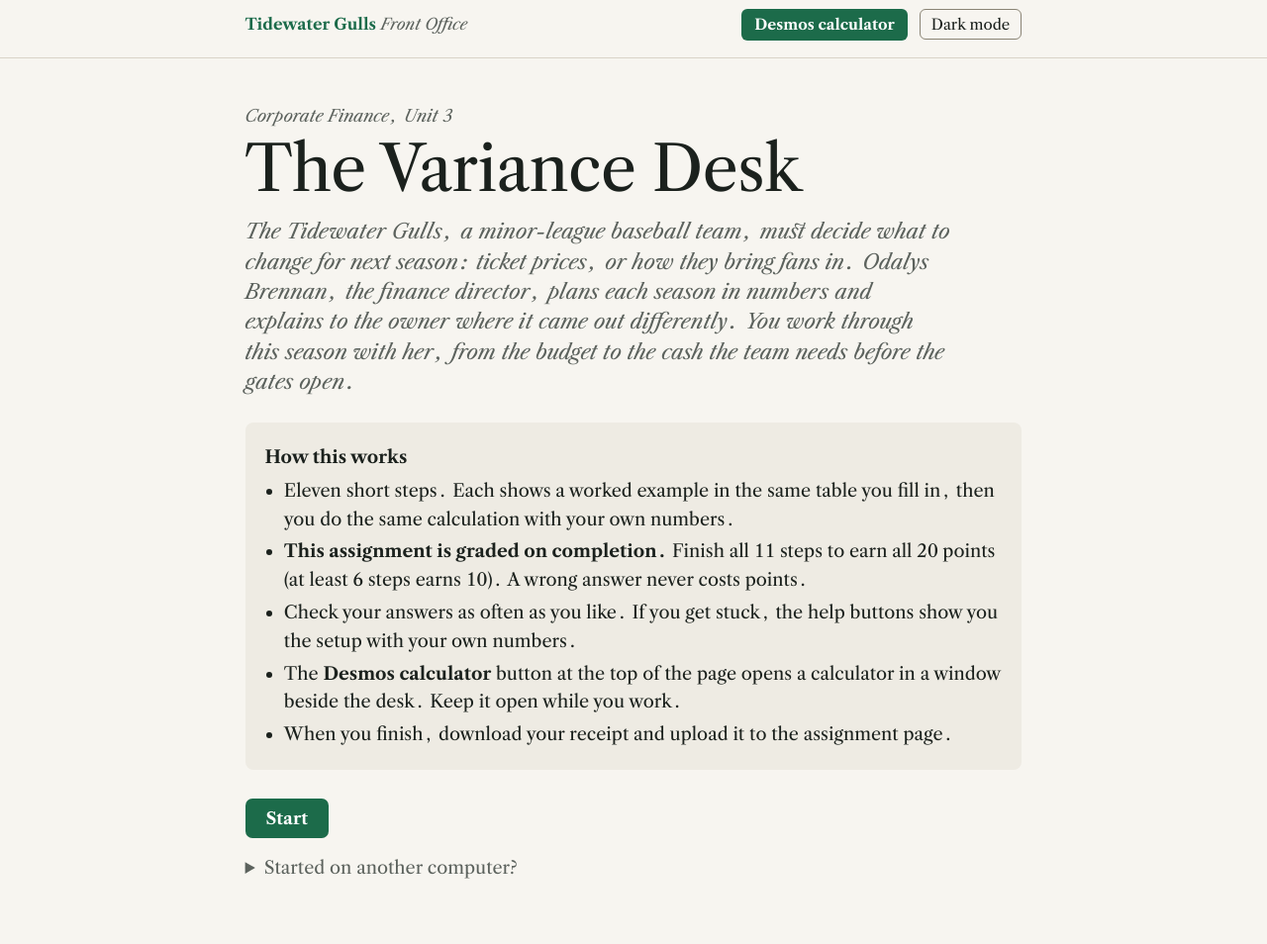
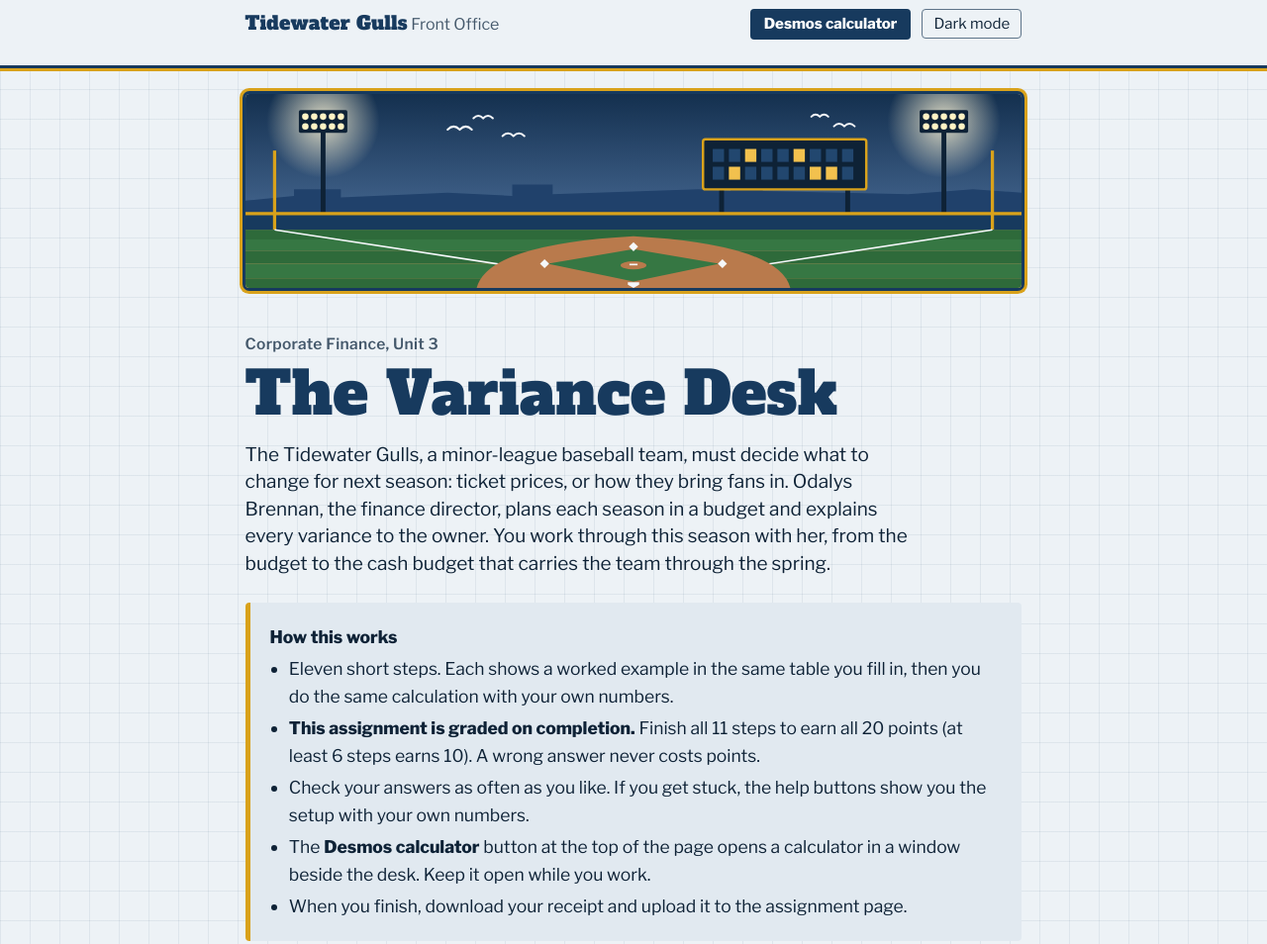
Before and after one commit to RizeComputerScience/finan4-variance-desk, a plain HTML site: page index.html in a window 1280 px wide. Shown: the top 954 px of the page at 99% size. Drawn offline with nearby package versions, Linux system fonts and the light colour scheme; a web font is replaced by a local one.

Commit message:
Distinct look per desk; industry terms; new steps in U5, U10, U12 (peer review 2026-11-18)

```diff
--- a/config.js
+++ b/config.js
@@ -9,7 +9,10 @@
      split2), and a cash budget (cash1, cash2). One light check, one exam-style check, the note.
    - Cut from the desk: the walkthrough, spending per fan (never taught, never tested), two of the three light checks.
    - Seeded answers never equal a reading answer or a worked-example answer (FORBID below; core_test checks it).
-   The previous version is in v2-archive/. seedVersion 3 and version 3: progress and receipts from v2 do not carry over. */
+   The previous version is in v2-archive/. seedVersion 3 and version 3: progress and receipts from v2 do not carry over.
+   2026-11-18 (peer review): wording only, to use the industry names the reading now introduces (budget variance, volume
+   variance, price variance, cash budget). Steps, logic, line labels and version unchanged; pre-edit copy in
+   v-archive-2026-11-18/. */
 (function (root) {
   'use strict';
   const QUIZ = [
@@ -34,13 +37,13 @@
   const STEPS = [
     { id: 'bud1', label: 'Ticket budget', kind: 'task' },
     { id: 'bud2', label: 'Food cost budget', kind: 'task' },
-    { id: 'var1', label: 'Tickets against budget', kind: 'task' },
-    { id: 'var2', label: 'Costs against budget', kind: 'task' },
+    { id: 'var1', label: 'Ticket revenue variance', kind: 'task' },
+    { id: 'var2', label: 'Food cost variance', kind: 'task' },
     { id: 'q1', label: 'Quick check', kind: 'check', quiz: 0 },
     { id: 'split1', label: 'Fans or prices?', kind: 'task' },
     { id: 'split2', label: 'Cars or prices?', kind: 'task' },
-    { id: 'cash1', label: 'Cash, January to March', kind: 'task' },
-    { id: 'cash2', label: 'Cash, April to June', kind: 'task' },
+    { id: 'cash1', label: 'Cash budget, January to March', kind: 'task' },
+    { id: 'cash2', label: 'Cash budget, April to June', kind: 'task' },
     { id: 'q2', label: 'Exam-style question', kind: 'check', quiz: 1 },
     { id: 'note', label: 'Your note', kind: 'note' },
   ];
@@ -164,13 +167,13 @@
       body: `<p>Food and supplies cost the Gulls <b>${m(t.AC)}</b> this season. The budget planned <b>${pr(t.Cf)}</b> a fan for <b>${n0(t.Y)} fans</b>. Was food cost above or below the budget?</p>`,
       choice: { legend: 'Is the food cost variance favorable or unfavorable?', options: FU } }),
     split1: (t) => ({ title: 'Fans or prices?', place: 'The owner asks whether the ticket gap came from the crowd or the price.',
-      body: `<p>Split the ticket variance into its two parts. The budget planned <b>${n0(t.Y)} fans</b> at <b>${pr(t.Pb)}</b>, and <b>${n0(t.X)} fans</b> came at <b>${pr(t.Pa)}</b>. The volume part is done for you.</p>` }),
+      body: `<p>Split the ticket revenue variance into its volume variance and its price variance. The budget planned <b>${n0(t.Y)} fans</b> at <b>${pr(t.Pb)}</b>, and <b>${n0(t.X)} fans</b> came at <b>${pr(t.Pa)}</b>. The volume part is done for you.</p>` }),
     split2: (t) => ({ title: 'Cars or prices?', place: 'The Gulls also sell parking.',
-      body: `<p>The budget planned <b>${n0(t.Yp)} cars</b> at <b>${pr(t.Pp)}</b>. The season parked <b>${n0(t.Xp)} cars</b> at <b>${pr(t.Pp2)}</b>. Split the parking variance into its two parts.</p>`,
-      choice: { legend: 'Which part moved parking revenue more?', options: [['vol', 'The number of cars (the volume part)'], ['price', 'The price (the price part)']] } }),
+      body: `<p>The budget planned <b>${n0(t.Yp)} cars</b> at <b>${pr(t.Pp)}</b>. The season parked <b>${n0(t.Xp)} cars</b> at <b>${pr(t.Pp2)}</b>. Split the parking revenue variance into its volume variance and its price variance.</p>`,
+      choice: { legend: 'Which variance moved parking revenue more?', options: [['vol', 'The number of cars (the volume variance)'], ['price', 'The price (the price variance)']] } }),
     cash1: (t) => ({ title: 'Cash before the gates open', place: 'Odalys needs to know the team can pay its bills before the season starts.',
-      body: `<p>The Gulls pay staff and repair crews all spring, before the crowds bring cash in. They start January with <b>${m(t.S0)}</b>. How much cash is left at the end of March? Two months are done for you.</p>` }),
-    cash2: (t) => ({ title: 'Cash into the season', place: 'Odalys carries the plan from April to June.',
+      body: `<p>The Gulls pay staff and repair crews all spring, before the crowds bring cash in. They start January with <b>${m(t.S0)}</b>. Build the cash budget: how much cash is left at the end of March? Two months are done for you.</p>` }),
+    cash2: (t) => ({ title: 'Cash into the season', place: 'Odalys carries the cash budget from April to June.',
       body: '<p>Each month starts with the cash the month before ended with, so April starts with your end of March. Fill in April to June, then find the lowest month of all six.</p>',
       choice: { legend: 'Which month, January to June, ends with the least cash?', options: MONTHS.map((mo, i) => [String(i), mo]) } }),
   };
@@ -250,8 +253,8 @@
     if (t.id === 'bud2') return `Food and supplies should cost ${m(t.answer)}. If the crowd or the cost per fan changes, Odalys will see which one moved.`;
     if (t.id === 'var1') return `Ticket revenue came in ${m(Math.abs(t.answer))} ${t.answer < 0 ? 'below' : 'above'} the budget, ${t.decision === 'fav' ? 'a favorable' : 'an unfavorable'} variance.`;
     if (t.id === 'var2') return `Food cost came in ${m(Math.abs(t.answer))} ${t.answer < 0 ? 'below' : 'above'} the budget. For a cost, that is ${t.decision === 'fav' ? 'favorable' : 'unfavorable'}.`;
-    if (t.id === 'split1') return `${t.vol < 0 ? 'Fewer' : 'More'} fans moved ticket revenue by ${sgn(t.vol)}, and the ${t.price > 0 ? 'higher' : 'lower'} price moved it by ${sgn(t.price)}. Together they make the ${sgn(t.answer)} you found for tickets against the budget.`;
-    if (t.id === 'split2') return `The ${t.decision === 'vol' ? 'number of cars' : 'price'} moved parking revenue more: ${sgn(t.vol)} from cars and ${sgn(t.price)} from price.`;
+    if (t.id === 'split1') return `${t.vol < 0 ? 'Fewer' : 'More'} fans gave a volume variance of ${sgn(t.vol)}, and the ${t.price > 0 ? 'higher' : 'lower'} price gave a price variance of ${sgn(t.price)}. Together they make the ${sgn(t.answer)} ticket revenue variance you found earlier.`;
+    if (t.id === 'split2') return `The ${t.decision === 'vol' ? 'volume variance, from the number of cars,' : 'price variance'} moved parking revenue more: ${sgn(t.vol)} from cars and ${sgn(t.price)} from price.`;
     if (t.id === 'cash1') return `The Gulls end March with ${m(t.answer)}, down from ${m(t.S0)} in January.`;
     if (t.id === 'cash2') return `Cash bottoms out at ${m(t.end[Number(t.decision)])} in ${MONTHS[Number(t.decision)]}. That is the month Odalys needs a cushion for, so she can arrange a loan in advance.`;
   }
@@ -271,11 +274,11 @@
     calcPlaceholder: '60*4000*12',
     story: { title: 'The Variance Desk', kicker: 'Corporate Finance, Unit 3', company: 'Tidewater Gulls', team: 'Front Office',
       from: 'Odalys Brennan', fromTitle: 'finance director, Tidewater Gulls',
-      dek: 'The Tidewater Gulls, a minor-league baseball team, must decide what to change for next season: ticket prices, or how they bring fans in. Odalys Brennan, the finance director, plans each season in numbers and explains to the owner where it came out differently. You work through this season with her, from the budget to the cash the team needs before the gates open.',
+      dek: 'The Tidewater Gulls, a minor-league baseball team, must decide what to change for next season: ticket prices, or how they bring fans in. Odalys Brennan, the finance director, plans each season in a budget and explains every variance to the owner. You work through this season with her, from the budget to the cash budget that carries the team through the spring.',
       whatBox: '',
       stepsLine: 'Eleven short steps. Each shows a worked example in the same table you fill in, then you do the same calculation with your own numbers.' },
     steps: STEPS, quiz: QUIZ, walk: null, buildTasks, taskView, judgeTask, helpText, praise, selfAnswer, selfWrong,
     note: { title: 'A note for the owner', label: 'Your note to Odalys', minWords: 30, receiptHeading: 'Note to the finance director',
-      prompt: 'The owner wants one paragraph before next season’s planning meeting. Was this season’s ticket gap mostly about the crowd or about the price, and what should next season’s plan change because of it?' },
+      prompt: 'The owner wants one paragraph before next season’s planning meeting. Was this season’s ticket revenue variance mostly volume variance (the crowd) or price variance, and what should next season’s plan change because of it?' },
   };
 })(typeof window !== 'undefined' ? window : globalThis);
--- a/desk-engine.js
+++ b/desk-engine.js
@@ -190,7 +190,7 @@
 <header class="bar"><div class="bar-in"><div class="brand"><b>${esc(ST.company)}</b> ${esc(ST.team || '')}</div>
 <a class="btn-calc desmos-open" id="calcBtn" href="${DESMOS}" target="desmos" rel="noopener">Desmos calculator<span class="sr-only"> (opens in a new window)</span></a>
 <button class="btn-quiet" id="themeBtn" type="button" aria-pressed="false">Dark mode</button></div>
-<nav class="steps" aria-label="Steps"><ol id="stepNav"></ol></nav><p class="navnote" id="navnote" hidden>Move between steps at any time. Finished steps turn green.</p></header>
+<nav class="steps" aria-label="Steps"><ol id="stepNav"></ol></nav><p class="navnote" id="navnote" hidden>Move between steps at any time. Finished steps are filled in.</p></header>
 <main id="main" tabindex="-1"><div id="view"></div></main>
 <footer><p>${esc(ST.kicker)}. Your progress is saved in this browser.<span id="codeNote"></span></p></footer><div class="sr-only" aria-live="polite" id="announce"></div>`);
   const view = $('#view');
@@ -261,9 +261,12 @@
       + (next ? `<button type="button" class="btn" data-go="${next.id}">Next: ${esc(next.label)} →</button>` : '');
     pg.querySelectorAll('[data-go]').forEach((b) => b.addEventListener('click', () => go(b.dataset.go)));
   }
+  // Usage counter (rize-usage.js, optional): page-level moments only, never the code or an answer.
+  const usage = (ev, d) => { try { if (root.rizeUsage && !S.practice) root.rizeUsage.mark(ev, d); } catch (e) { /* never break the desk */ } };
   function go(id) {
     if (!S.code) return showStart();
     S.at = id; saveState(); const s = D.STEPS[stepIdx(id)];
+    usage('step', id === 'receipt' ? 'receipt' : stepIdx(id) + 1);
     if (id === 'receipt') showReceipt(); else if (s.kind === 'walk') showWalk(s); else if (s.kind === 'check') showCheck(s); else if (s.kind === 'note') showNote(s); else showTask(s);
     renderNav(); renderPager(id); $('#main').focus({ preventScroll: true }); root.scrollTo(0, 0);
   }
@@ -426,10 +429,15 @@
     const payload = D.makePayload(S.code, S.log, S.memo); const done = doneCount(), pts = D.pointsFor(done), n = D.STEPS.length;
     const cols = Math.min(5, Math.ceil(n / 2)), rowsN = Math.ceil(n / cols), boxW = Math.floor((1040 - (cols - 1) * 12) / cols);
     const cv = document.createElement('canvas'); cv.width = 1200; cv.height = 1000 + rowsN * 92; const g = cv.getContext('2d'); const H = cv.height;
-    g.fillStyle = '#F7F5F0'; g.fillRect(0, 0, 1200, H); g.strokeStyle = '#1C6B4A'; g.lineWidth = 6; g.strokeRect(24, 24, 1152, H - 48); g.lineWidth = 1.5; g.strokeRect(38, 38, 1124, H - 76);
-    g.fillStyle = '#1C6B4A'; g.font = 'italic 24px Georgia, serif'; g.fillText(ST.company + ' ' + (ST.team || '') + '  ·  ' + ST.kicker, 80, 100);
+    // Frame and paper come from the theme (--receipt-frame, --receipt-paper on :root), read at render time; an unset or
+    // unreadable value falls back to the default green on cream. Colors are decoration only: verify.html reads the data chunk.
+    const themeCol = (name, dflt) => { let v = ''; try { v = getComputedStyle(document.documentElement).getPropertyValue(name).trim(); } catch (e) { v = ''; }
+      g.fillStyle = dflt; if (v) g.fillStyle = v; const out = g.fillStyle; g.fillStyle = dflt; return out; };
+    const FRAME = themeCol('--receipt-frame', '#1C6B4A'), PAPER = themeCol('--receipt-paper', '#F7F5F0');
+    g.fillStyle = PAPER; g.fillRect(0, 0, 1200, H); g.strokeStyle = FRAME; g.lineWidth = 6; g.strokeRect(24, 24, 1152, H - 48); g.lineWidth = 1.5; g.strokeRect(38, 38, 1124, H - 76);
+    g.fillStyle = FRAME; g.font = 'italic 24px Georgia, serif'; g.fillText(ST.company + ' ' + (ST.team || '') + '  ·  ' + ST.kicker, 80, 100);
     g.fillStyle = '#1B211D'; g.font = '58px Georgia, serif'; g.fillText(ST.title, 80, 172); g.fillStyle = '#5C625D'; g.font = '30px Georgia, serif'; g.fillText('Desk code ' + fmtCode(S.code), 80, 244);
-    g.fillStyle = done === n ? '#1C6B4A' : '#8A5A00'; g.fillRect(80, 306, 1040, 96); g.fillStyle = '#FFFFFF'; g.font = 'bold 44px Georgia, serif'; g.fillText('Points: ' + pts + ' / ' + D.POINTS, 108, 370);
+    g.fillStyle = done === n ? FRAME : '#8A5A00'; g.fillRect(80, 306, 1040, 96); g.fillStyle = '#FFFFFF'; g.font = 'bold 44px Georgia, serif'; g.fillText('Points: ' + pts + ' / ' + D.POINTS, 108, 370);
     g.font = '24px Georgia, serif'; g.textAlign = 'right'; g.fillText(done + ' of ' + n + ' steps complete · graded on completion', 1092, 366); g.textAlign = 'left';
     const fit = (g, txt, max, px) => { let s = px; do { g.font = 'bold ' + s + 'px Georgia, serif'; s -= 1; } while (g.measureText(txt).width > max && s >= 12); };
     D.STEPS.forEach((s, k) => { const x = 80 + (k % cols) * (boxW + 12), y = 430 + Math.floor(k / cols) * 92, l = S.log[s.id];
@@ -468,7 +476,8 @@
       <div class="box"><p><b>Want more practice before an exam?</b> Work the problems again with new numbers. Practice rounds are not graded and do not change this receipt.</p><div class="actions"><button class="btn secondary" type="button" id="practice">Practice with new numbers</button></div></div>
       <p class="small">Your desk code is <b class="code">${fmtCode(S.code)}</b>. Use it to continue on another computer.</p>`;
     $('#practice').addEventListener('click', startPractice);
-    $('#dl').href = URL.createObjectURL(r.blob); $$('button[data-go]').forEach((b) => b.addEventListener('click', () => go(b.dataset.go)));
+    $('#dl').href = URL.createObjectURL(r.blob); $('#dl').addEventListener('click', () => usage('download', 'receipt'));
+    if (all) usage('finish'); $$('button[data-go]').forEach((b) => b.addEventListener('click', () => go(b.dataset.go)));
   }
 
   // boot
--- a/desk.css
+++ b/desk.css
@@ -28,7 +28,7 @@ header.bar{position:sticky;top:0;z-index:5;background:var(--bg);border-bottom:1p
 nav.steps{max-width:820px;margin:0 auto;padding:0 1.1rem .55rem;overflow-x:auto}
 nav.steps ol{display:flex;flex-wrap:wrap;gap:6px;list-style:none;margin:0;padding:0}
 nav.steps button{font:14px var(--serif);border:1.5px solid var(--line-strong);background:var(--surface);color:var(--ink);border-radius:999px;padding:.2rem .7rem;cursor:pointer}
-nav.steps button.done{background:var(--brand);border-color:var(--brand);color:var(--brand-ink)}
+nav.steps button.done{background:var(--done,var(--brand));border-color:var(--done,var(--brand));color:var(--done-ink,var(--brand-ink))}
 nav.steps button.done::before{content:"✓ "}
 nav.steps button[aria-current="step"]{outline:2px solid var(--ink);outline-offset:2px}
 .navnote{max-width:820px;margin:0 auto;padding:0 1.1rem .5rem;font-size:14px;color:var(--muted)}
--- a/index.html
+++ b/index.html
@@ -10,8 +10,10 @@
 <link rel="preconnect" href="https://fonts.gstatic.com" crossorigin>
 <link href="https://fonts.googleapis.com/css2?family=Libre+Caslon+Display&family=Libre+Caslon+Text:ital,wght@0,400;0,700;1,400&family=IBM+Plex+Mono:wght@400;500&display=swap" rel="stylesheet">
 <link rel="stylesheet" href="desk.css">
+<link rel="stylesheet" href="theme.css">
 </head>
 <body>
+<img class="desk-art" src="art.svg" alt="" width="960" height="240">
 <script src="config.js"></script>
 <script src="desk-engine.js"></script>
 </body>
--- /dev/null
+++ b/theme.css
@@ -0,0 +1,62 @@
+/* The Variance Desk theme (FINAN IV Unit 3), 2026-11-18. Loaded after desk.css; changes the look only.
+   A minor-league ballpark and its scorebook: Gulls navy and foul-pole mustard on scorecard paper, a slab
+   jersey face for the title, square scorebook cells for the steps (a filled diamond when the run scores),
+   scoreboard-band table headers. Dark mode is the night game under the lights. */
+@import url('https://fonts.googleapis.com/css2?family=Alfa+Slab+One&family=Libre+Franklin:ital,wght@0,400;0,600;0,800;1,400;1,600&display=swap');
+:root{
+  --bg:#EDF2F6;--surface:#FFFFFF;--panel:#E1E9F0;--line:#C3D0DB;--line-strong:#5E7489;
+  --ink:#0E2236;--muted:#44586B;--brand:#173A5E;--brand-ink:#FFFFFF;--brand-tint:#DDE7F1;
+  --receipt-frame:#173A5E;--receipt-paper:#F7F3E6;
+  --ok:#1B6B3C;--ok-tint:#DFF0E4;--bad:#A3241C;--bad-tint:#FBE6E3;--hint:#36506A;--hint-tint:#E2EAF2;--focus:#0E2236;--hl:#FFE7A3;--ok-ink:#FFFFFF;
+  --mustard:#D9A21B;--grid:rgba(23,58,94,.07);
+  --serif:'Libre Franklin','Helvetica Neue',Arial,sans-serif;--display:'Alfa Slab One','Rockwell','Roboto Slab',Georgia,serif;}
+:root[data-theme="dark"]{
+  --bg:#0B1828;--surface:#11233A;--panel:#172E48;--line:#284565;--line-strong:#7F99B5;
+  --ink:#EBF1F8;--muted:#AABED2;--brand:#F2C14E;--brand-ink:#13233A;--brand-tint:#2A2918;
+  --ok:#7DD49A;--ok-tint:#14301F;--bad:#FF8D84;--bad-tint:#3F1E20;--hint:#A9C1DA;--hint-tint:#182C42;--focus:#F2C14E;--hl:#4A3D12;--ok-ink:#0B1828;
+  --mustard:#F2C14E;--grid:rgba(242,193,78,.045);}
+
+/* scorecard paper */
+body{font-size:17.5px;background-color:var(--bg);background-image:linear-gradient(var(--grid) 1px,transparent 1px),linear-gradient(90deg,var(--grid) 1px,transparent 1px);background-size:30px 30px;
+  display:flex;flex-direction:column;min-height:100vh}
+header.bar{order:-2;background:var(--bg);border-bottom:3px solid var(--brand);box-shadow:0 3px 0 var(--mustard)}
+.brand{font-style:normal}
+.brand b{font:400 19px var(--display);letter-spacing:.01em}
+
+/* header art: only on the first screen */
+.desk-art{order:-1;display:none;width:calc(100% - 2.2rem);max-width:calc(820px - 2.2rem);height:auto;margin:1.6rem auto 0;border-radius:4px;box-shadow:0 0 0 3px var(--brand),0 0 0 6px var(--mustard)}
+body:has(#startBox) .desk-art{display:block}
+@media (max-width:600px){.desk-art{aspect-ratio:2.4/1;object-fit:cover;object-position:66% 100%}}
+
+/* steps as scorebook cells; a finished step is a run scored */
+nav.steps{padding-top:.55rem}
+nav.steps button{border-radius:3px;font:600 14px var(--serif);border-color:var(--line-strong)}
+nav.steps button.done{background:var(--ok);border-color:var(--ok);color:var(--ok-ink)}
+nav.steps button.done::before{content:"\25C6\00a0";content:"\25C6\00a0" / "done: "}
+nav.steps button[aria-current="step"]{outline:2.5px solid var(--focus);outline-offset:2px}
+
+/* type */
+h1{font:400 clamp(38px,6.4vw,60px)/1.02 var(--display);color:var(--brand);letter-spacing:0}
+h2{font:800 28px/1.15 var(--serif);letter-spacing:-.01em}
+.kicker{font-style:normal;font-weight:600;font-size:15.5px;letter-spacing:.02em}
+.dek{font-size:19px;font-style:normal;color:var(--ink);max-width:36em}
+.points{font:400 48px/1 var(--display);color:var(--brand)}
+
+/* cards: a scorecard with a navy top band */
+.box{border-radius:4px;border-left:5px solid var(--mustard)}
+.memo{border-radius:4px;border:1px solid var(--line);border-top:6px solid var(--brand);box-shadow:none}
+.stamp{border-radius:2px}
+.btn,.btn-calc,.btn-quiet{border-radius:4px}
+.btn{font-weight:800;box-shadow:inset 0 -3px 0 rgba(0,0,0,.22)}
+.btn.secondary{box-shadow:none}
+.choice span{border-radius:4px}
+
+/* tables: the scoreboard header band */
+table.cf th{background:var(--brand);color:var(--brand-ink);font:600 14px var(--serif);border-bottom:3px solid var(--mustard);padding:.45rem .6rem}
+table.cf caption{font-style:normal;font-weight:600}
+table.cf td.lbl{font-family:var(--serif)}
+table.cf tfoot tr.total td{border-top:2.5px solid var(--ink)}
+.formula{border-left:4px solid var(--mustard);border-radius:0 4px 4px 0}
+.calc-strip{border-left-color:var(--mustard)}
+details.example{border-left-color:var(--brand)}
+@media (max-width:680px){table.cf th{padding:.35rem .25rem}}
```
Also changed, not shown: art.svg (added).
